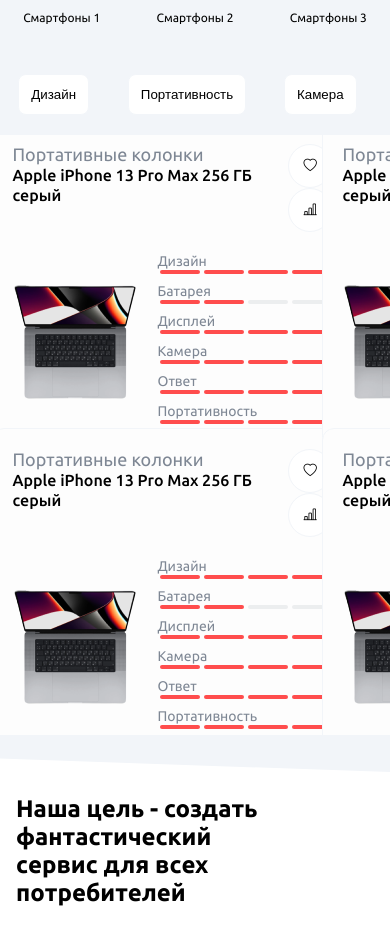
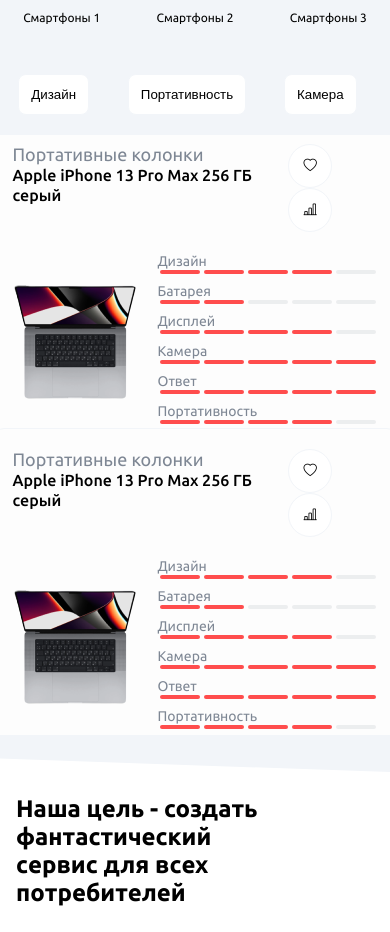
Before and after one commit to roziqov1011/Behoof, a React (Create React App) app: page / in a window 390 px wide. Shown: the part 1060-1992 px from the top of the page. Built offline with nearby package versions, Linux system fonts and the light colour scheme.

Commit message:
add prev and next btn

```diff
--- a/src/components/Home/Choice/Slider/styles.css
+++ b/src/components/Home/Choice/Slider/styles.css
@@ -4,9 +4,7 @@
 display: flex;
 justify-content: center;
 }
-.my__test .swiper-button-next{
-  background-color: red ;
-}
+
 
 .swiper {
     width: 100%;
@@ -29,6 +27,11 @@
   .my__test .swiper{
     width: 100%;
     padding: 0 40px;
+  }
+  @media (max-width: 450px) {
+    .my__test .swiper{
+      padding: 0;
+    }
   }
   .my__test .swiper-button-next {
     position: absolute;
```
